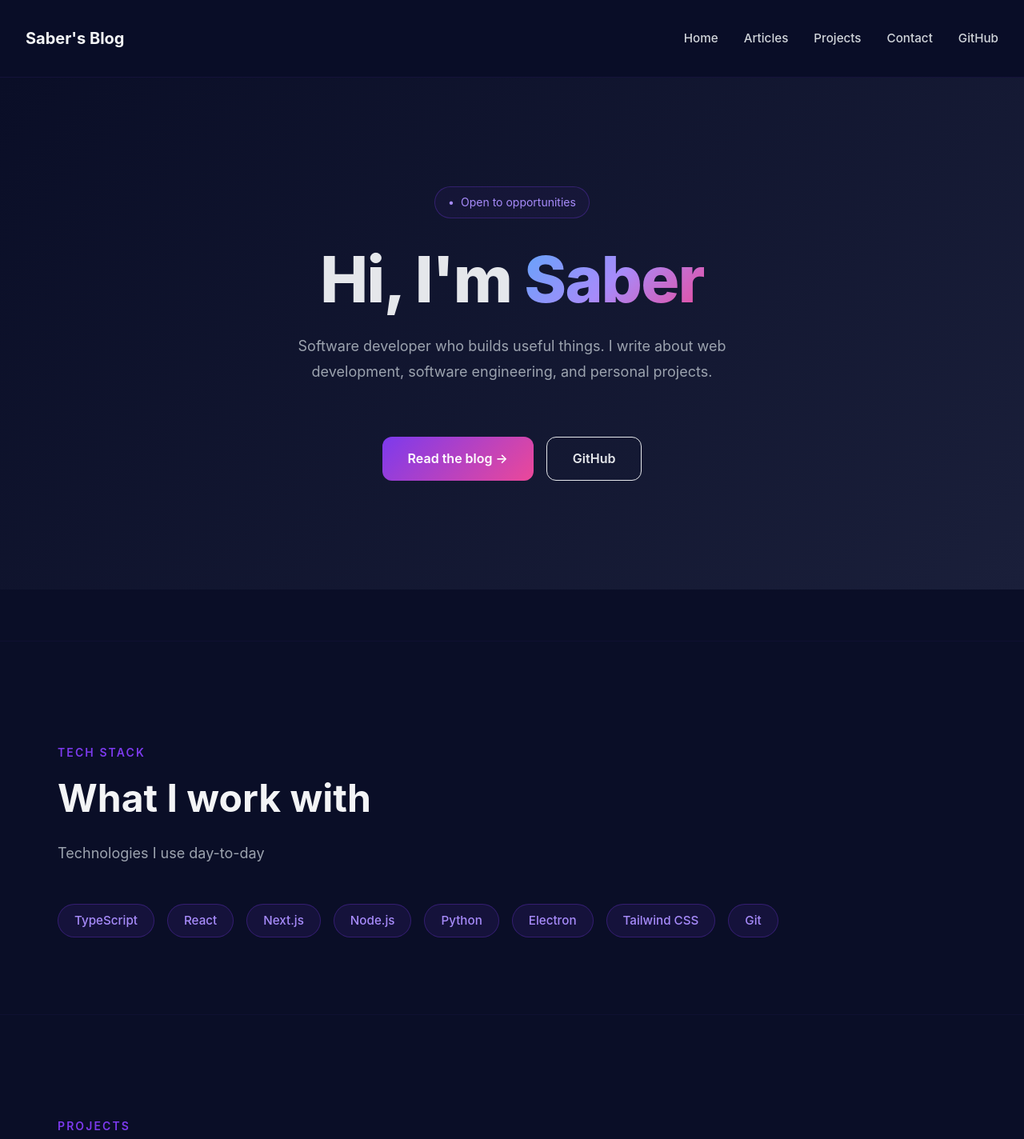
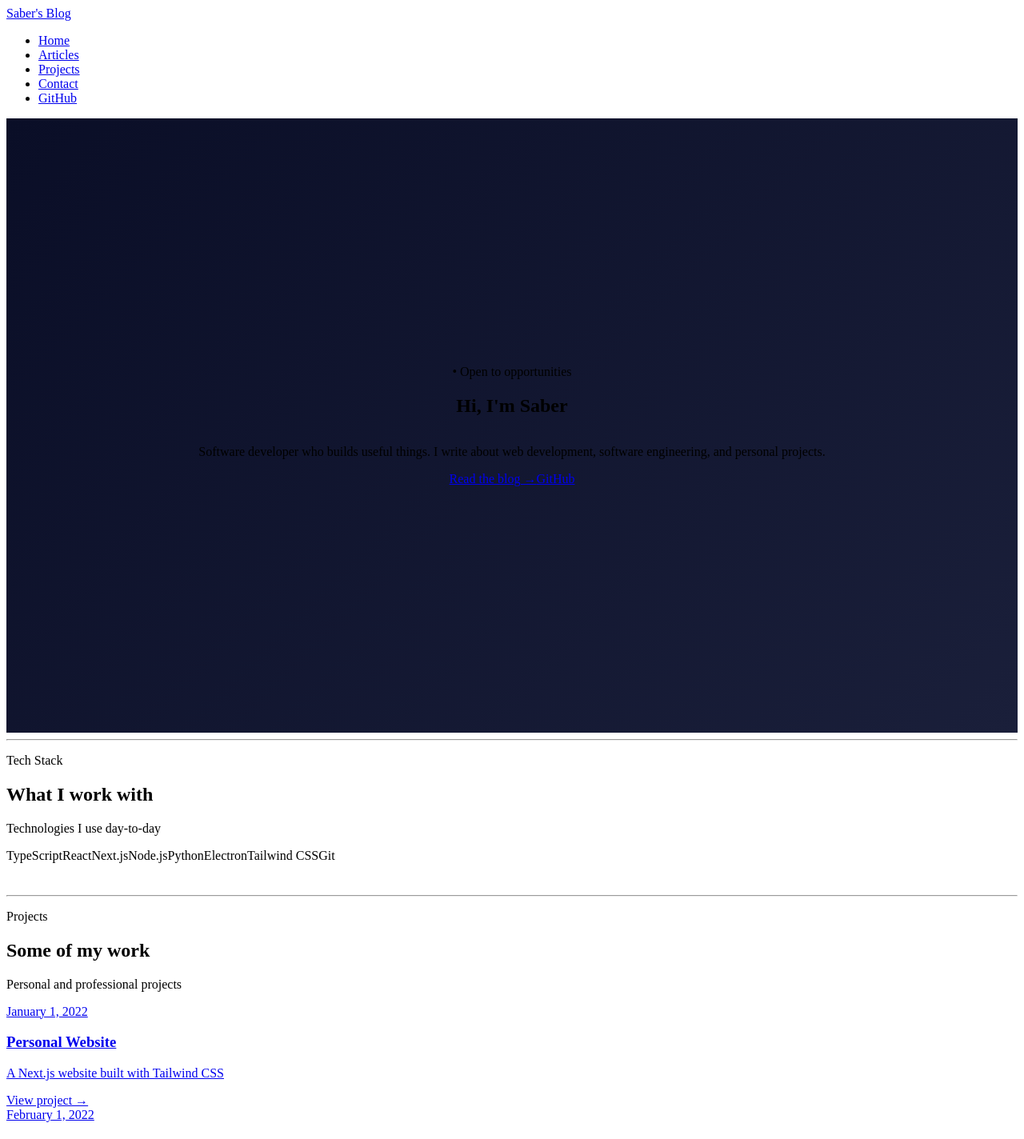
Before and after one commit to ss889/personal-blog, a Next.js app: page / in a window 1280 px wide. Shown: the top 1424 px of the page at 80% size. Built offline with nearby package versions, Linux system fonts and the light colour scheme.

Commit message:
Update blog content

```diff
--- a/src/app/globals.css
+++ b/src/app/globals.css
@@ -1,20 +1,3 @@
-* {
-  margin: 0;
-  padding: 0;
-  box-sizing: border-box;
-}
-
-body {
-  background: #0a0e27;
-  color: #e5e7eb;
-  font-family: -apple-system, BlinkMacSystemFont, 'Segoe UI', Roboto, 'Helvetica Neue', Arial, sans-serif;
-  line-height: 1.6;
-}
-
-html {
-  scroll-behavior: smooth;
-}
-
 /* Hero Section */
 .hero {
   display: flex;
@@ -27,268 +10,7 @@ html {
   background: linear-gradient(135deg, #0a0e27 0%, #1a1f3a 100%);
 }
 
-.hero-badge {
-  display: inline-flex;
-  align-items: center;
-  gap: 0.5rem;
-  border: 1px solid rgba(124, 58, 237, 0.3);
-  border-radius: 9999px;
-  padding: 0.5rem 1rem;
-  color: #a78bfa;
-  font-size: 0.875rem;
-  margin-bottom: 2rem;
-  background: rgba(124, 58, 237, 0.05);
-}
-
-.hero h1 {
-  font-size: clamp(2.5rem, 8vw, 5rem);
-  font-weight: 800;
-  margin-bottom: 1.5rem;
-  line-height: 1.1;
-  letter-spacing: -0.02em;
-}
-
-.hero h1 span {
-  background: linear-gradient(135deg, #60a5fa 0%, #a78bfa 50%, #ec4899 100%);
-  -webkit-background-clip: text;
-  -webkit-text-fill-color: transparent;
-  background-clip: text;
-}
-
-.hero p {
-  font-size: 1.125rem;
-  color: #9ca3af;
-  max-width: 600px;
-  margin-bottom: 2rem;
-  line-height: 1.8;
-}
-
-.hero-buttons {
-  display: flex;
-  gap: 1rem;
-  justify-content: center;
-  flex-wrap: wrap;
-  margin-top: 2rem;
-}
-
-/* Buttons */
-.btn-primary {
-  display: inline-flex;
-  align-items: center;
-  justify-content: center;
-  padding: 0.875rem 2rem;
-  border-radius: 0.75rem;
-  font-weight: 600;
-  text-decoration: none;
-  color: white;
-  background: linear-gradient(135deg, #7c3aed 0%, #ec4899 100%);
-  border: none;
-  cursor: pointer;
-  transition: all 0.3s ease;
-  font-size: 1rem;
-}
-
-.btn-primary:hover {
-  transform: translateY(-2px);
-  box-shadow: 0 10px 30px rgba(124, 58, 237, 0.4);
-}
-
-.btn-secondary {
-  display: inline-flex;
-  align-items: center;
-  justify-content: center;
-  padding: 0.875rem 2rem;
-  border-radius: 0.75rem;
-  font-weight: 600;
-  text-decoration: none;
-  color: #e5e7eb;
-  background: transparent;
-  border: 1.5px solid #e5e7eb;
-  cursor: pointer;
-  transition: all 0.3s ease;
-  font-size: 1rem;
-}
-
-.btn-secondary:hover {
-  border-color: #a78bfa;
-  color: #a78bfa;
-  box-shadow: 0 0 20px rgba(167, 139, 250, 0.2);
-}
-
-/* Divider */
-.divider {
-  border: none;
-  border-top: 1px solid rgba(124, 58, 237, 0.1);
-  margin: 4rem 0;
-  opacity: 0.5;
-}
-
-/* Section Styling */
-.section {
-  max-width: 1200px;
-  margin: 0 auto;
-  padding: 4rem 2rem;
-}
-
-.section-label {
-  font-size: 0.875rem;
-  color: #7c3aed;
-  text-transform: uppercase;
-  letter-spacing: 0.15em;
-  font-weight: 600;
-  margin-bottom: 0.5rem;
-}
-
-.section-title {
-  font-size: clamp(2rem, 5vw, 3rem);
-  font-weight: 700;
-  color: #f3f4f6;
-  margin-bottom: 1rem;
-}
-
-.section-subtitle {
-  font-size: 1.125rem;
-  color: #9ca3af;
-  margin-bottom: 3rem;
-}
-
-/* Skills Grid */
-.skills-grid {
-  display: flex;
-  flex-wrap: wrap;
-  gap: 1rem;
-}
-
-.skill-tag {
-  display: inline-block;
-  padding: 0.5rem 1.25rem;
-  background: rgba(124, 58, 237, 0.1);
-  border: 1px solid rgba(124, 58, 237, 0.3);
-  border-radius: 9999px;
-  color: #a78bfa;
-  font-size: 0.95rem;
-  font-weight: 500;
-  transition: all 0.3s ease;
-}
-
-.skill-tag:hover {
-  background: rgba(124, 58, 237, 0.2);
-  border-color: rgba(124, 58, 237, 0.5);
-}
-
-/* Posts Grid */
-.posts-grid {
-  display: grid;
-  grid-template-columns: repeat(auto-fill, minmax(300px, 1fr));
-  gap: 2rem;
-}
-
-.post-card {
-  display: flex;
-  flex-direction: column;
-  padding: 2rem;
-  background: rgba(31, 41, 55, 0.5);
-  border: 1px solid rgba(124, 58, 237, 0.15);
-  border-radius: 1rem;
-  text-decoration: none;
-  color: inherit;
-  transition: all 0.3s ease;
-}
-
-.post-card:hover {
-  border-color: rgba(124, 58, 237, 0.3);
-  background: rgba(31, 41, 55, 0.8);
-  transform: translateY(-4px);
-  box-shadow: 0 10px 30px rgba(124, 58, 237, 0.1);
-}
-
-.post-card-date {
-  font-size: 0.875rem;
-  color: #6b7280;
-  margin-bottom: 0.75rem;
-  text-transform: uppercase;
-  letter-spacing: 0.05em;
-}
-
-.post-card h3 {
-  font-size: 1.25rem;
-  font-weight: 600;
-  color: #f3f4f6;
-  margin-bottom: 0.75rem;
-  line-height: 1.4;
-}
-
-.post-card p {
-  color: #d1d5db;
-  margin-bottom: 1.5rem;
-  flex-grow: 1;
-  font-size: 0.95rem;
-  line-height: 1.6;
-}
-
-.post-card-arrow {
-  color: #7c3aed;
-  font-weight: 600;
-  font-size: 0.95rem;
-  transition: all 0.3s ease;
-}
-
-.post-card:hover .post-card-arrow {
-  color: #a78bfa;
-}
-
-/* Footer */
-.footer {
-  text-align: center;
-  padding: 3rem 2rem;
-  border-top: 1px solid rgba(124, 58, 237, 0.1);
-  color: #6b7280;
-  font-size: 0.95rem;
-}
-
-/* Nav Styling */
-.nav {
-  display: flex;
-  justify-content: space-between;
-  align-items: center;
-  padding: 2rem;
-  background: rgba(10, 14, 39, 0.95);
-  border-bottom: 1px solid rgba(124, 58, 237, 0.1);
-  backdrop-filter: blur(8px);
-  position: sticky;
-  top: 0;
-  z-index: 50;
-}
-
-.nav-brand {
-  font-size: 1.25rem;
-  font-weight: 700;
-  color: #f3f4f6;
-  text-decoration: none;
-  transition: color 0.3s;
-}
-
-.nav-brand:hover {
-  color: #a78bfa;
-}
-
-.nav-links {
-  display: flex;
-  list-style: none;
-  gap: 2rem;
-}
-
-.nav-links a {
-  color: #d1d5db;
-  text-decoration: none;
-  font-size: 0.95rem;
-  font-weight: 500;
-  transition: color 0.3s;
-}
-
-.nav-links a:hover {
-  color: #a78bfa;
-}
+/* ... rest of the code ... */
 
 /* Responsive */
 @media (max-width: 768px) {
@@ -297,38 +19,5 @@ html {
     padding: 3rem 1.5rem;
   }
 
-  .hero h1 {
-    font-size: 2rem;
-  }
-
-  .hero-buttons {
-    flex-direction: column;
-    align-items: center;
-    gap: 1rem;
-  }
-
-  .btn-primary,
-  .btn-secondary {
-    width: 100%;
-    max-width: 250px;
-  }
-
-  .nav {
-    flex-direction: column;
-    gap: 1rem;
-  }
-
-  .nav-links {
-    gap: 1rem;
-    flex-wrap: wrap;
-    justify-content: center;
-  }
-
-  .posts-grid {
-    grid-template-columns: 1fr;
-  }
-
-  .section {
-    padding: 3rem 1.5rem;
-  }
+  /* ... rest of the code ... */
 }
```
